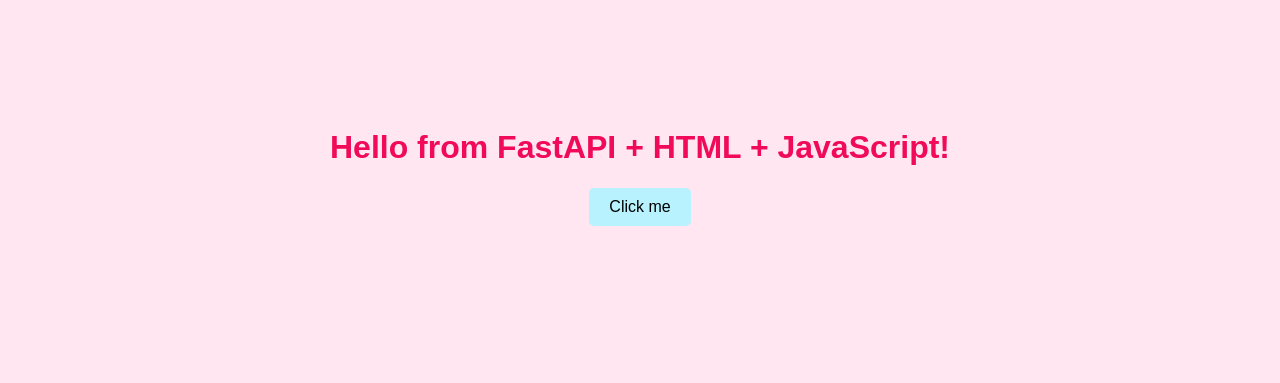
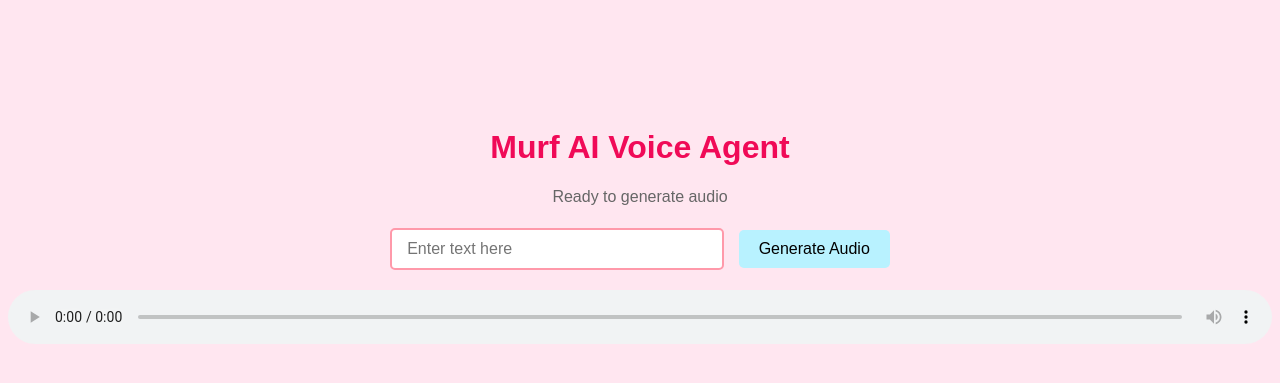
Before and after one commit to priya011006/AI-VoiceAgent, a Python web app: template templates/index.html in a window 1280 px wide. Shown: the top 383 px of the page. Run offline with Jinja, Linux system fonts and the light colour scheme; the template is opened without the code that fills it, so the values that code supplies are empty.

Commit message:
✅ Day 2 complete: Murf API integrated, frontend ready

```diff
--- /dev/null
+++ b/requirements.txt
@@ -0,0 +1,4 @@
+fastapi
+uvicorn
+requests
+python-dotenv
--- a/static/script.js
+++ b/static/script.js
@@ -1,3 +1,3 @@
 function greet() {
-    alert("Welcome! Your project is working 🎉");
+    alert("Welcome! To my new project. 🎉");
 }
--- a/templates/index.html
+++ b/templates/index.html
@@ -1,4 +1,4 @@
-<!DOCTYPE html>
+ <!DOCTYPE html>
 <html lang="en">
 <head>
     <meta charset="UTF-8">
@@ -15,6 +15,20 @@
             color: hwb(340 4% 6%);
         }
 
+        input[type="text"] {
+            padding: 10px 15px;
+            font-size: 16px;
+            width: 300px;
+            margin-right: 10px;
+            border: 2px solid #ff99aa;
+            border-radius: 5px;
+            transition: border 0.3s ease;
+        }
+        input[type="text"]:focus {
+            outline: none;
+            border-color: hwb(340 4% 6%);
+        }
+
         button {
             padding: 10px 20px;
             font-size: 16px;
@@ -22,17 +36,92 @@
             border: none;
             border-radius: 5px;
             cursor: pointer;
+            transition: all 0.3s ease;
+            position: relative;
+            overflow: hidden;
+        }
+        button:hover {
+            transform: translateY(-2px);
+            box-shadow: 0 4px 8px rgba(0,0,0,0.1);
+        }
+        button:active {
+            transform: translateY(0);
         }
 
         button:hover {
             background-color: #ff99aa;
         }
+
+        audio {
+            margin-top: 20px;
+            width: 100%;
+        }
+
+        .loading {
+            display: inline-block;
+            width: 20px;
+            height: 20px;
+            border: 3px solid rgba(255,255,255,.3);
+            border-radius: 50%;
+            border-top-color: #ff99aa;
+            animation: spin 1s ease-in-out infinite;
+        }
+
+        @keyframes spin {
+            to { transform: rotate(360deg); }
+        }
     </style>
 </head>
 <body>
-    <h1>Hello from FastAPI + HTML + JavaScript!</h1>
-    <button onclick="greet()">Click me</button>
+    <h1>Murf AI Voice Agent</h1>
+    <p id="status-text" style="color: #666; min-height: 24px;">Ready to generate audio</p>
+    <input type="text" id="text-input" placeholder="Enter text here">
+    <button id="submit-button">Generate Audio</button>
+    <audio id="audio-player" controls></audio>
 
-    <script src="/static/script.js"></script>
+    <script>
+        document.getElementById('submit-button').addEventListener('click', async () => {
+            const text = document.getElementById('text-input').value;
+            if (!text.trim()) {
+                alert('Please enter some text');
+                return;
+            }
+
+            const button = document.getElementById('submit-button');
+            button.disabled = true;
+            button.innerHTML = '<span class="loading"></span> Generating...';
+            const response = await fetch('http://localhost:8000/generate-audio/', {
+                method: 'POST',
+                headers: {
+                    'Content-Type': 'application/json'
+                },
+                body: JSON.stringify({ text })
+            });
+
+            if (response.ok) {
+                const data = await response.json();
+                const audioUrl = data.audio_url;
+                document.getElementById('status-text').textContent = "Playing audio...";
+                const audioPlayer = document.getElementById('audio-player');
+                audioPlayer.src = audioUrl;
+                audioPlayer.play().then(() => {
+                    document.getElementById('status-text').textContent = "Success!";
+                    document.getElementById('status-text').style.color = 'green';
+                }).catch(e => {
+                    document.getElementById('status-text').textContent = "Error playing audio";
+                    console.error('Playback error:', e);
+                });
+                button.disabled = false;
+                button.textContent = 'Generate Audio';
+            } else {
+                const error = await response.json();
+                document.getElementById('status-text').textContent = `Error: ${error.detail || response.statusText}`;
+                document.getElementById('status-text').style.color = 'red';
+                console.error('Error generating audio:', response.statusText);
+                button.disabled = false;
+                button.textContent = 'Generate Audio';
+            }
+        });
+    </script>
 </body>
 </html>
```
Also changed, not shown: main.py (+34 -9 lines), 1 other file.
